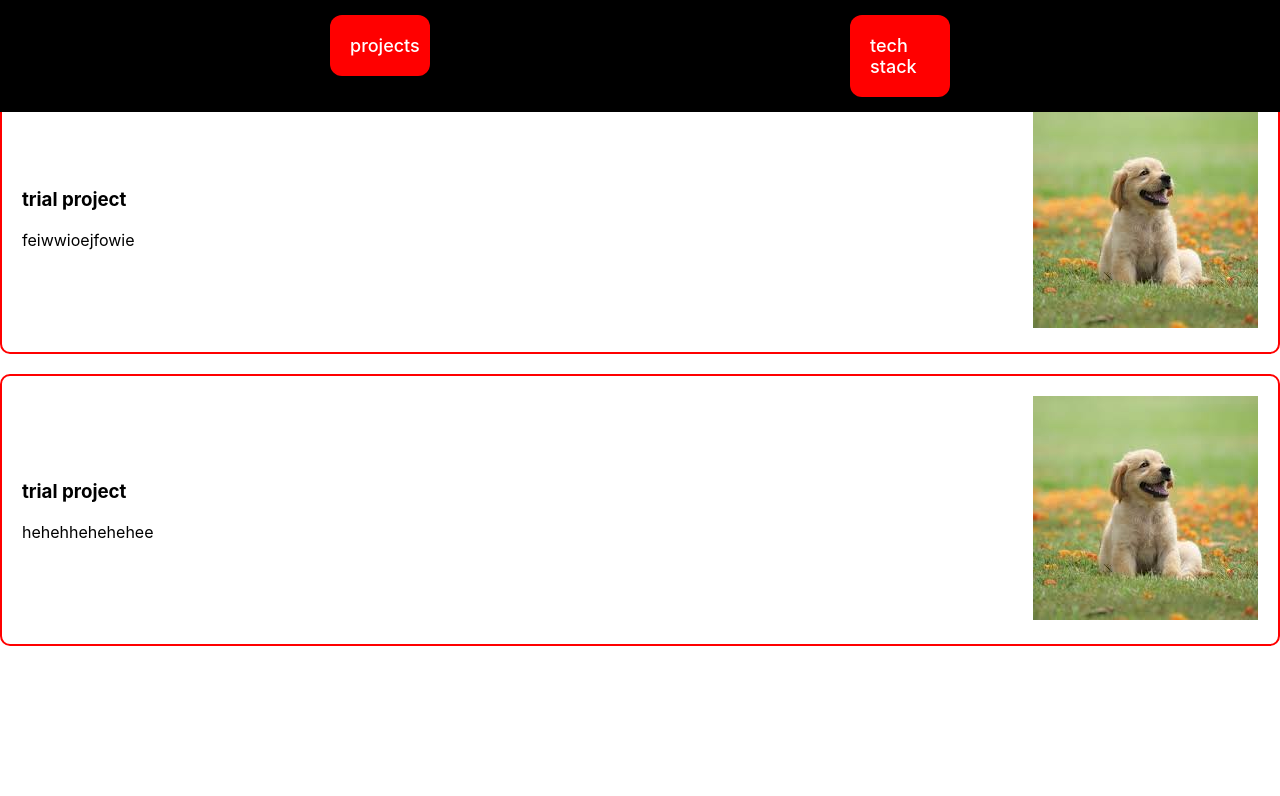
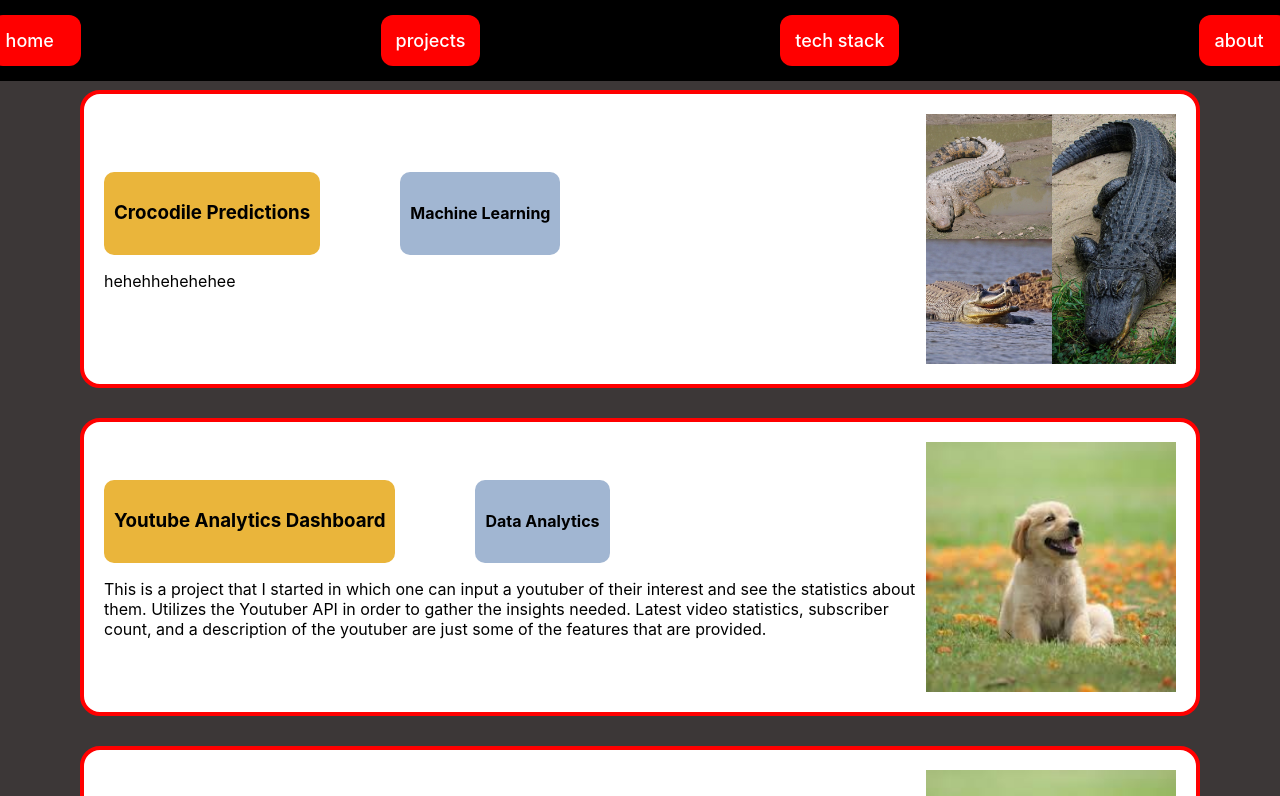
Before and after one commit to gabgom784/gabgom784.github.io, a React (Create React App) app: page /projects in a window 1280 px wide. Shown: the top 796 px of the page. Built offline with nearby package versions, Linux system fonts and the light colour scheme.

Commit message:
Started adding a few projects in

```diff
--- a/src/App.css
+++ b/src/App.css
@@ -56,5 +56,5 @@
 }
 
 .nav-links li {
-    margin: 0 200px;
+    margin: 0 150px;
 }
--- a/src/navButton.css
+++ b/src/navButton.css
@@ -1,11 +1,12 @@
 .navButton-div{
   background-color: red;
-  padding: 20px;
+  padding: 15px;
   border-radius: 12px;
-  width: 60px;
-  margin-left: 10px;
-  margin-right: 10px;
-  align-items: center;
+  width: auto;        /* ✅ allow dynamic width */
+  min-width: 60px;
+  gap: 15px;
+  justify-content: center;
+  white-space: nowrap; /* Don't wrap the space */
 }
 
 .navButton-div:hover{
@@ -45,6 +46,7 @@
   font-size: 18px;
   font-weight: 500;
   transition: 0.3s ease;
+  justify-content: center;
 }
 
 .nav-button:hover {
--- a/src/projectBar.css
+++ b/src/projectBar.css
@@ -1,14 +1,24 @@
 .ProjectBar-div {
-  border: 2px solid red; /* This is for the border */
-  border-radius: 10px;   /* Optional: smooth rounded corners */
-  padding: 20px;         /* Space inside the box */
-  margin-bottom: 20px;   /* Space between project bars */
-  margin-top: 20px;
-  display: flex;         /* Keep text and image aligned horizontally */
+  border: 4px solid red;
+  border-radius: 20px;
+  padding: 20px;
+  margin-bottom: 30px;
+  margin-top: 30px;
+  display: flex;
   justify-content: space-between;
   align-items: center;
-  background-color: white; /* Optional: background behind text */
+  background-color: white;
+  margin-left: 80px;
+  margin-right: 80px;
+  transition: transform 0.3s ease, box-shadow 0.6s ease;
 }
+
+.ProjectBar-div:hover{
+    transform: scale(1.08);
+    box-shadow: 0 0 35px 8px rgba(255, 70, 70, 0.85);
+}
+
+
 
 .LeftHandSide {
     display: block;
@@ -17,3 +27,36 @@
 .rightHandSide {
     display: block;
 }
+
+.TitleAndType{
+    display: flex;
+    flex-direction: row;
+    gap: 80px;
+}
+
+.ProjectTitleDiv{
+    background-color: rgb(234, 181, 59);
+    border-radius: 10px;
+    padding: 10px;
+}
+
+.ProjectTitleDiv:hover{
+    transform: scale(1.08)
+}
+
+.ProjectTypeDiv {
+    background-color: rgb(161, 182, 210);
+    border-radius: 10px;
+    padding: 10px;
+}
+
+.ProjectTypeDiv:hover{
+    transform: scale(1.08)
+}
+
+.project-image {
+  width: 250px;
+  height: 250px;
+  object-fit: cover;
+  display: block;
+}
--- a/src/projectBar.js
+++ b/src/projectBar.js
@@ -2,10 +2,13 @@ import React from 'react';
 import "./projectBar.css";
 
 
-const ProjectBar = ({title, paragraph, image}) => {
+const ProjectBar = ({title, type, paragraph, image}) => {
     return <div className = "ProjectBar-div">
         <div className="LeftHandSide">
-            <h3>{title}</h3>
+            <div className="TitleAndType">
+                <div className="ProjectTitleDiv"><h3>{title}</h3></div>
+                <div className="ProjectTypeDiv"><h4>{type}</h4></div>
+            </div>
             <p>{paragraph}</p>
         </div>
         <div className="RightHandSide">
--- /dev/null
+++ b/src/projects.css
@@ -0,0 +1,4 @@
+.mainProjectsDiv {
+    background-color: rgb(60, 55, 55);
+    height: 100%;
+}
--- a/src/projects.js
+++ b/src/projects.js
@@ -1,12 +1,19 @@
 import ProjectBar from "./projectBar";
+import "./projects.css";
 
 export default function Projects() {
   return (
-    <><div>
+    <><div className="mainProjectsDiv">
           <h1>Projects Page</h1>
-      </div><div>
-              <ProjectBar title="trial project" paragraph="feiwwioejfowie" image="/pictures/dog_trial.jpg"> </ProjectBar>
-              <ProjectBar title="trial project" paragraph="hehehhehehehee" image="/pictures/dog_trial.jpg"> </ProjectBar>
-          </div></>
+          <div>
+              <ProjectBar title="Crocodile Predictions" type="Machine Learning" paragraph="hehehhehehehee" image="/pictures/Crocodilia_montage.jpg"> </ProjectBar>
+              <ProjectBar title="Youtube Analytics Dashboard" type="Data Analytics" paragraph="This is a project that I started in which one can input a youtuber of their interest and see the statistics about them.
+              Utilizes the Youtuber API in order to gather the insights needed. Latest video statistics, subscriber count, and a description of the youtuber
+              are just some of the features that are provided." image="/pictures/dog_trial.jpg"> </ProjectBar>
+              <ProjectBar title="News Article Notetaker" type="Software Engineering" paragraph="This is an articles news taker. Allows you to store news articles
+              and type notes for them as well in a specific tab. It also has a built-in summarize feature, as well as ways to group your articles
+              into separate groups such as politics, sports, etc, for which you can search by. The articles, and the notes for them, are stored on a local PostGreSQL database" image="/pictures/dog_trial.jpg"> </ProjectBar>
+          </div>
+    </div></>
   );
 }
```
Also changed, not shown: public/pictures/Crocodilia_montage.jpg (added).
